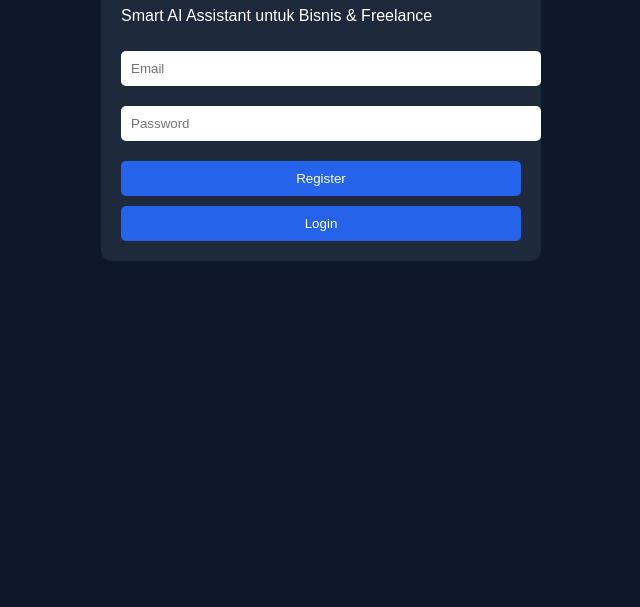
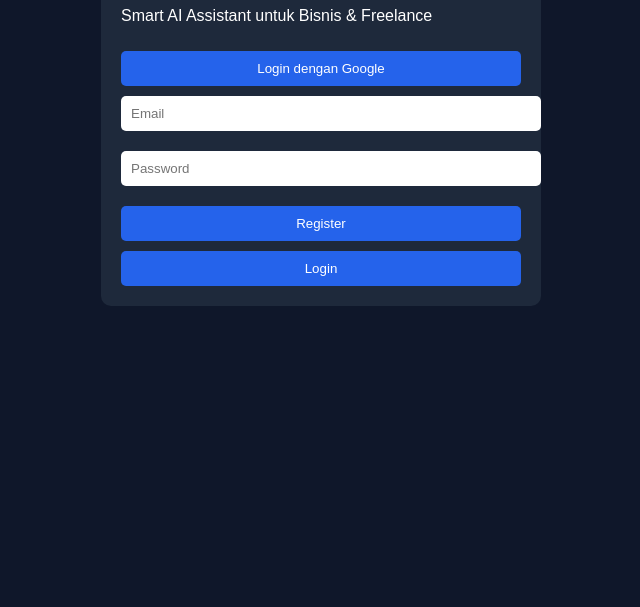
Before and after one commit to linkd1146-creator/db.AI, a website with bundled scripts: page index.html in a window 1280 px wide. Shown: the part 193-800 px from the top of the page, without its empty margins (319-959 px from the left). Built offline with nearby package versions, Linux system fonts and the light colour scheme.

Commit message:
Update index.html

```diff
--- a/index.html
+++ b/index.html
@@ -9,7 +9,7 @@
 <div class="container">
   <h1>DB AI</h1>
   <p>Smart AI Assistant untuk Bisnis & Freelance</p>
-
+<button onclick="loginGoogle()">Login dengan Google</button>
   <input type="email" id="email" placeholder="Email">
   <input type="password" id="password" placeholder="Password">
 
```
